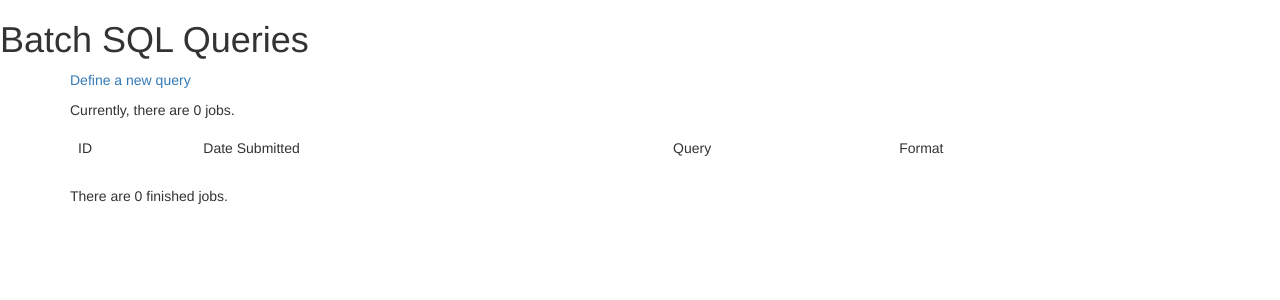
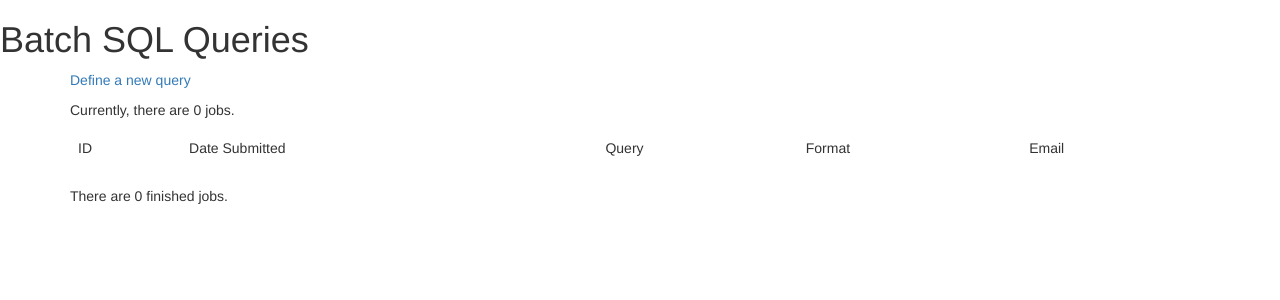
Before and after one commit to gtfierro/walkthedinosaur, a Django app: page /batchsql/ in a window 1280 px wide. Shown: the top 300 px of the page. Run offline with Django 3.2, Linux system fonts and the light colour scheme; data that the repository does not hold is empty; parts of the project's set-up code (start-up, migrations or seed data) failed here and were passed over; some libraries are stand-ins or nearby versions.

Commit message:
fix typo

```diff
--- a/batchsql/templates/batchsql/index.html
+++ b/batchsql/templates/batchsql/index.html
@@ -12,7 +12,7 @@
          <td>Date Submitted</td>
          <td>Query</td>
          <td>Format</td>
-         <td><Email</td>
+         <td>Email</td>
      </tr>
  </thead>
  <tbody>
```
